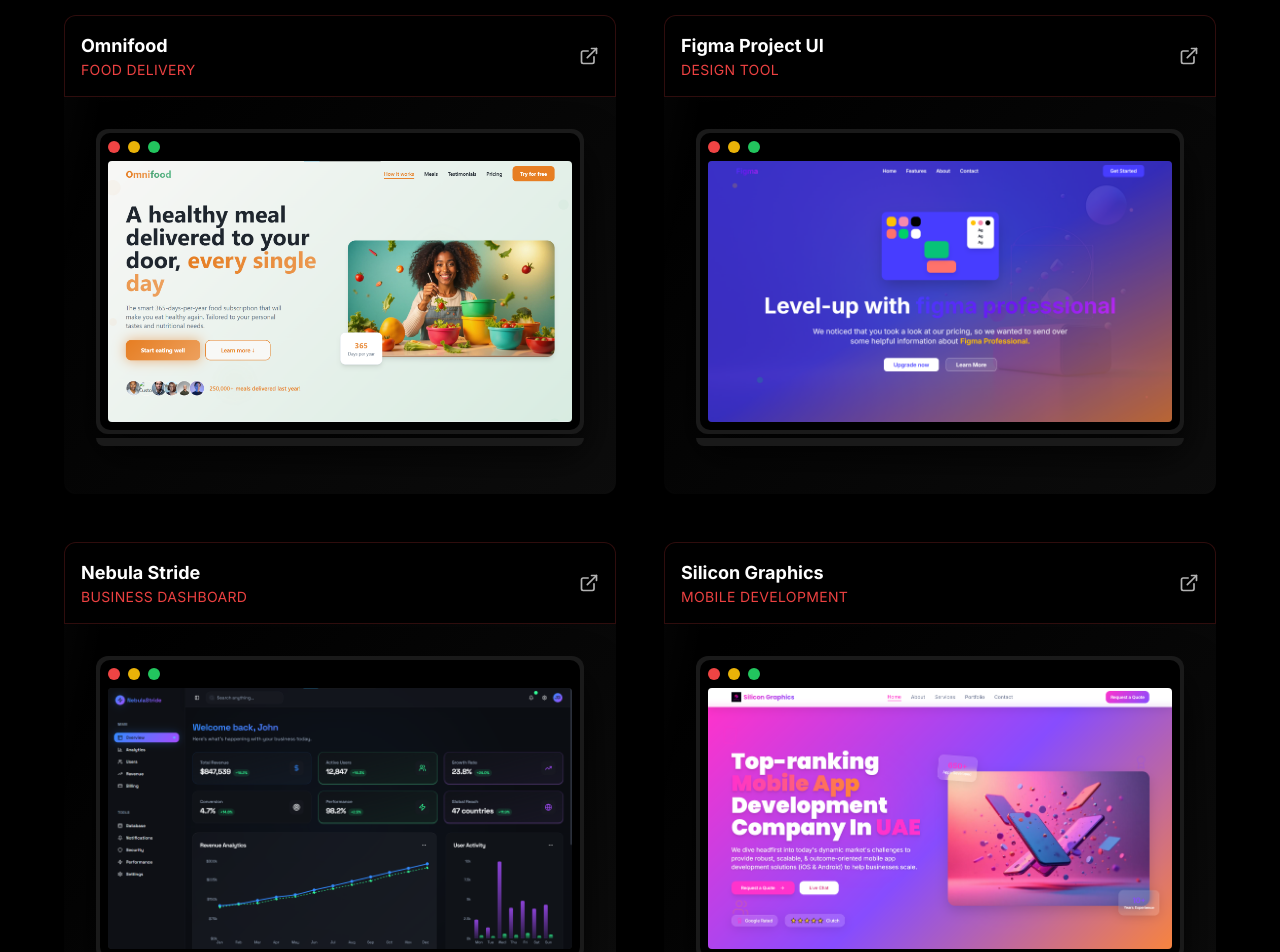
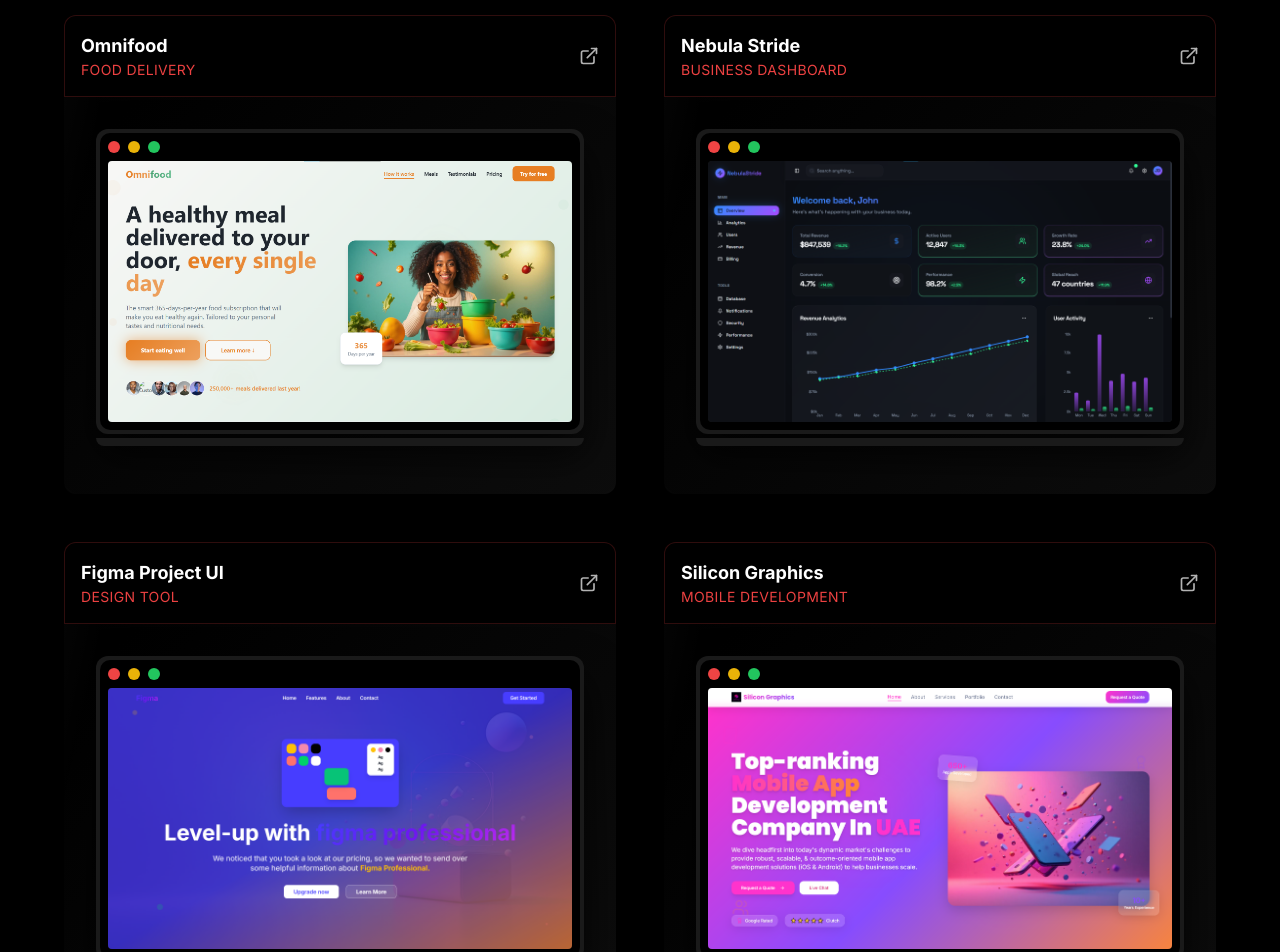
Before and after one commit to Hamza240738/Hamza-Khan-Portfolio, a React (Vite) app: page /work in a window 1280 px wide. Shown: the part 960-1912 px from the top of the page. Built offline with nearby package versions, Linux system fonts and the light colour scheme.

Commit message:
Fix project order
Reorder the projects in the Projects section so that "Nebula Stride" is the fourth item.

```diff
--- a/src/pages/Work.tsx
+++ b/src/pages/Work.tsx
@@ -28,16 +28,16 @@ const Work = () => {
       liveUrl: 'https://omnifood.lovable.app'
     },
     {
+      title: 'Nebula Stride',
+      category: 'Business Dashboard',
+      imageUrl: '/lovable-uploads/b49398db-cec7-44f7-a9a2-e1b155e7b2da.png',
+      liveUrl: 'https://nebula-stride-ui.lovable.app'
+    },
+    {
       title: 'Figma Project UI',
       category: 'Design Tool',
       imageUrl: '/lovable-uploads/bc17a148-d868-4ffb-961e-00f1ae2e0f60.png',
       liveUrl: 'https://figma-project-ui.lovable.app'
-    },
-    {
-      title: 'Nebula Stride',
-      category: 'Business Dashboard',
-      imageUrl: '/lovable-uploads/b49398db-cec7-44f7-a9a2-e1b155e7b2da.png',
-      liveUrl: 'https://nebula-stride-ui.lovable.app'
     },
     {
       title: 'Silicon Graphics',
```
